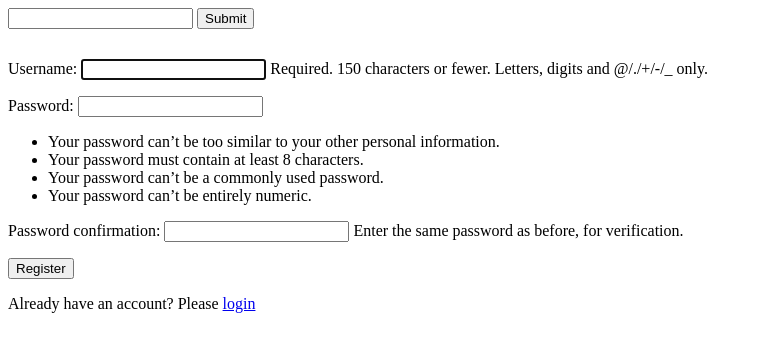
After one commit to aydin-due/recipe_manager, a Django app: page /register/ in a window 1280 px wide. The commit adds this page. Shown: the top 352 px of the page, without its empty margins (0-762 px from the left). Run offline with Django 3.2, Linux system fonts and the light colour scheme.

Commit message:
register user

```diff
--- a/accounts/views.py
+++ b/accounts/views.py
@@ -1,6 +1,7 @@
 from multiprocessing import context
 from django.shortcuts import render, redirect
 from django.contrib.auth import authenticate, login, logout
+from django.contrib.auth.forms import UserCreationForm
 
 # Create your views here.
 def login_view(request):
@@ -25,4 +26,9 @@
     return render(request, 'accounts/logout.html', {})
 
 def register_view(request):
-    return render(request, 'accounts/login.html', {})
+    form = UserCreationForm(request.POST or None)
+    if form.is_valid():
+        user = form.save()
+        return redirect('/login')
+    context = { 'form': form }
+    return render(request, 'accounts/register.html', context)
--- a/recipe_manager/urls.py
+++ b/recipe_manager/urls.py
@@ -23,7 +23,8 @@
 )
 from accounts.views import (
     login_view,
-    logout_view
+    logout_view,
+    register_view
 )
 
 urlpatterns = [
@@ -34,5 +35,6 @@
     # re_path(r'articles/(?P<id>\d+)/$', home_view) // older versions
     path('admin/', admin.site.urls),
     path('login/', login_view),
-    path('logout/', logout_view)
+    path('logout/', logout_view),
+    path('register/', register_view)
 ]
--- a/templates/accounts/login.html
+++ b/templates/accounts/login.html
@@ -12,6 +12,7 @@
         <p style="color: red;">{{ error }}</p>
         {% endif %}
     </form>
+    <p>Need an account? Please <a href="/register">register</a></p>
 </div>
 {% else %}
 <p>You're already logged in. Would you like to <a href="/logout">logout</a>?</p>
--- /dev/null
+++ b/templates/accounts/register.html
@@ -0,0 +1,16 @@
+{% extends 'base.html' %}
+
+{% block content %}
+{% if not request.user.is_authenticated %}
+<div style="margin-top: 30px;">
+    <form method="POST">
+        {% csrf_token %}
+        {{ form.as_p }}
+        <button type="submit">Register</button>
+        <p>Already have an account? Please <a href="/login">login</a></p>
+    </form>
+</div>
+{% else %}
+<p>You're already logged in. Would you like to <a href="/logout">logout</a>?</p>
+{% endif %}
+{% endblock content %}
```
Also changed, not shown: db.sqlite3.
